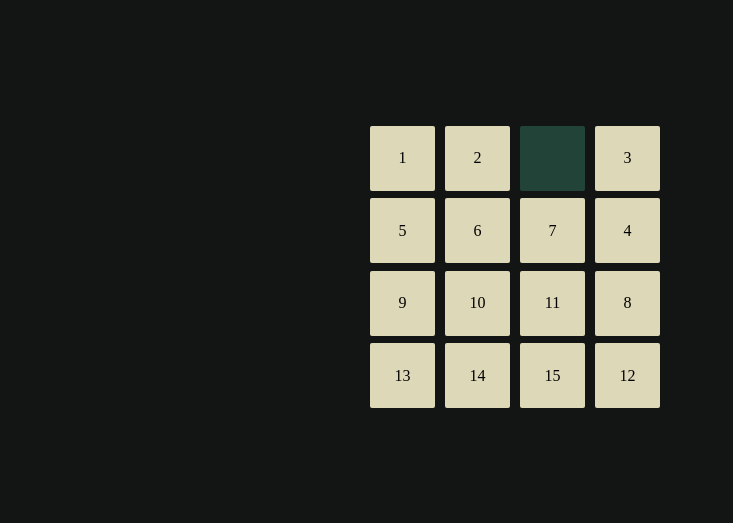
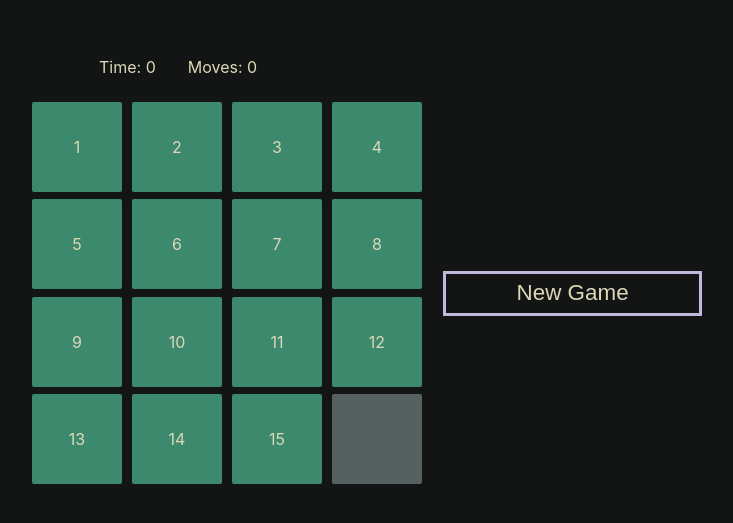
Before and after one commit to miradii/puzzle-15, a Vue app: page / in a window 1280 px wide. Shown: the part 133-656 px from the top of the page, without its empty margins (125-858 px from the left). Built offline with nearby package versions, Linux system fonts and the light colour scheme.

Commit message:
added winning check

```diff
--- a/src/App.vue
+++ b/src/App.vue
@@ -1,37 +1,66 @@
 <script>
-import { boardFactory, moveCell, randomizeBoard } from "./game-src/board";
+import { boardFactory, randomizeBoard } from "./game-src/board.js";
+import GameBoard from "./components/game-board.vue";
 export default {
+  components: { GameBoard },
   data() {
     return {
       board: [],
+      playing: false,
+      started: false,
+      time: 0,
+      interval: null,
     };
   },
   methods: {
-    moveCell,
-    cellClick(index, board) {
-      this.moveCell(index, board);
+    startGame() {
+      this.time = 0;
+      clearInterval(this.interval);
+      randomizeBoard(65, this.board);
+      this.started = true;
+      this.playing = true;
+      this.interval = setInterval(this.incrementTimer, 100);
+    },
+    pauseHandler() {
+      if (this.playing) {
+        this.playing = false;
+        clearInterval(this.interval);
+      } else {
+        this.playing = true;
+        this.interval = setInterval(this.incrementTimer, 100);
+      }
+    },
+    incrementTimer() {
+      this.time++;
+    },
+    handleWin() {
+      alert("You Win");
+      this.started = false;
+      this.playing = false;
+
+      clearInterval(this.interval);
     },
   },
   mounted() {
     this.board = boardFactory(4);
-    randomizeBoard(22, this.board);
   },
 };
 </script>
 
 <template>
   <main class="main">
-    <div class="cell-container">
-      <div
-        v-for="(cellNumber, index) in board.cells"
-        :key="cellNumber"
-        class="cell"
-        @click="cellClick(index, board)"
-        :class="{ empty: cellNumber === 0, correct: cellNumber === index + 1 }"
-      >
-        <div v-if="cellNumber > 0" class="number">
-          {{ cellNumber }}
-        </div>
+    <div class="hud">
+      <span>Time: {{ time }}</span>
+      <span>Moves: {{ board.moves }}</span>
+    </div>
+    <div class="game">
+      <GameBoard @win="handleWin" :board="board" :playing="playing" />
+      <div class="menu">
+        <button @click="startGame" class="btn">New Game</button>
+        <button v-if="started" @click="pauseHandler" class="btn">
+          <span v-if="playing">Pause</span>
+          <span v-else>Resume</span>
+        </button>
       </div>
     </div>
   </main>
@@ -47,32 +76,43 @@ main {
   background-color: $eerie-black;
   margin: 0;
   display: flex;
+  flex-direction: column;
   justify-content: center;
   align-items: center;
 }
-.cell-container {
-  min-width: 300px;
-  min-height: 300px;
-  border-radius: 0.2rem;
-  justify-content: space-between;
-  align-items: center;
-  display: grid;
-  grid-template-columns: repeat(4, calc((300px / 4) - 10px));
-  padding: 5px;
+.hud {
+  color: $dutch-white;
+  padding: 1rem;
+  width: 70%;
+  * {
+    margin: 1rem;
+  }
 }
-
-.cell {
+.game {
   display: flex;
+  flex-direction: row;
+  width: 100%;
   justify-content: center;
-  align-items: center;
-  height: calc((300px / 4) - 10px);
-  background-color: $dutch-white;
-  border-radius: 2px;
-  &.empty {
-    background-color: hsla(158.2, 39.1%, 28.6%, 0.6);
-    color: hsla(158.2, 39.1%, 28.6%, 0.6);
-  }
-  &.correct {
+}
+.menu {
+  display: flex;
+  flex-basis: 45%;
+  flex-direction: column;
+  justify-content: center;
+}
+.btn {
+  border: 0.2rem solid $lavender-blue;
+  background-color: $eerie-black;
+  flex-basis: 45px;
+  color: $dutch-white;
+  font-size: 1.4rem;
+  width: 45%;
+  margin: 1rem;
+  cursor: pointer;
+  &:hover {
+    background-color: $lavender-blue;
+    color: $eerie-black;
+    transition: 0.3s ease;
   }
 }
 </style>
--- a/src/assets/base.scss
+++ b/src/assets/base.scss
@@ -6,4 +6,6 @@ body,
 html {
   margin: 0;
   padding: 0;
+  font-family: -apple-system, BlinkMacSystemFont, "Segoe UI", Roboto, Oxygen,
+    Ubuntu, Cantarell, "Open Sans", "Helvetica Neue", sans-serif;
 }
--- a/src/components/game-board.vue
+++ b/src/components/game-board.vue
@@ -1 +1,74 @@
-vue
+<script>
+import {
+  moveCell,
+  checkBoardState,
+  moveUp,
+  moveRight,
+  moveLeft,
+  moveDown,
+} from "../game-src/board";
+export default {
+  props: ["board", "playing"],
+
+  methods: {
+    moveCell,
+    moveUp,
+    moveRight,
+    moveLeft,
+    moveDown,
+
+    cellClick(index, board) {
+      if (this.playing) {
+        this.moveCell(index, board);
+        if (checkBoardState(board)) this.$emit("win");
+      }
+    },
+  },
+};
+</script>
+
+<template>
+  <div class="cell-container">
+    <div
+      v-for="(cellNumber, index) in board.cells"
+      :key="cellNumber"
+      class="cell"
+      @click="cellClick(index, board)"
+      @keypress.down="moveDown"
+      :class="{ empty: cellNumber === 0, correct: cellNumber === index + 1 }"
+    >
+      <div v-if="cellNumber > 0" class="number">{{ cellNumber }}</div>
+    </div>
+  </div>
+</template>
+
+<style lang="scss" scoped>
+@import "../assets/base.scss";
+.cell-container {
+  min-width: 400px;
+  min-height: 400px;
+  border-radius: 0.2rem;
+  justify-content: space-between;
+  align-items: center;
+  display: grid;
+  grid-template-columns: repeat(4, calc((400px / 4) - 10px));
+  padding: 5px;
+}
+
+.cell {
+  display: flex;
+  justify-content: center;
+  align-items: center;
+  height: calc((400px / 4) - 10px);
+  background-color: $dutch-white;
+  border-radius: 2px;
+  animation: bounceIn, 3s linear;
+  &.empty {
+    background-color: hsl(180, 5%, 35.8%);
+  }
+  &.correct {
+    background-color: $viridian;
+    color: $dutch-white;
+  }
+}
+</style>
--- a/src/game-src/board.js
+++ b/src/game-src/board.js
@@ -1,16 +1,13 @@
-export default function boardFactory(size) {
+import { generateArray, repeat } from "../lib/utils";
+function boardFactory(size) {
   return {
     size,
     cells: generateArray(size * size - 1, 1),
     emptyCell: 15,
+    moves: 0,
   };
 }
-const generateArray = (num, add) => {
-  let puzzle = [...Array(num)].map((_, i) => i + add);
-  puzzle.push(0);
-  return puzzle;
-};
-
+// these check if a cell can move in a certain direction
 const canMoveRight = (index, boardSize) => !((index + 1) % boardSize === 0);
 const canMoveLeft = (index, boardSize) => !(index % boardSize === 0);
 const canMoveUp = (index, boardSize) =>
@@ -22,6 +19,7 @@ function swapCell(board, movingCell) {
   board.cells[board.emptyCell] = board.cells[movingCell];
   board.cells[movingCell] = 0;
   board.emptyCell = movingCell;
+  board.moves++;
 }
 
 // these function shift the board
@@ -39,33 +37,19 @@ function moveRight(board) {
   return willMove;
 }
 function moveDown(board) {
-  console.log("down");
   const movingCell = board.emptyCell - board.size;
   const willMove = canMoveDown(movingCell, board.size);
   if (willMove) swapCell(board, movingCell);
   return willMove;
 }
 function moveUp(board) {
-  console.log("up");
   const movingCell = board.emptyCell + board.size;
   const willMove = canMoveUp(movingCell, board.size);
   if (willMove) swapCell(board, movingCell);
   return willMove;
 }
 
-const moveSelector = {
-  1: moveRight,
-  "-1": moveLeft,
-  4: moveDown,
-  "-4": moveUp,
-};
-
-function repeat(num, cb) {
-  for (let i = num; i > 0; i--) {
-    cb();
-  }
-}
-
+// calculates the number of times and the direction a cell can move and moves it
 function moveCell(index, board) {
   const offset = board.emptyCell - index;
   console.log(offset);
@@ -95,6 +79,7 @@ function moveCell(index, board) {
   }
 }
 
+// randomized the board based on a difficulty level it starts from the solution and makes some number of mvoes
 function randomizeBoard(difficulty, board) {
   const moves = [moveUp, moveDown, moveLeft, moveRight];
   while (difficulty) {
@@ -105,6 +90,15 @@ function randomizeBoard(difficulty, board) {
       difficulty--;
     }
   }
+  board.moves = 0;
+}
+
+// a function that check if the board is solved
+function checkBoardState(board) {
+  for (let i = 0; i < board.cells.length - 1; i++) {
+    if (i + 1 !== board.cells[i]) return false;
+  }
+  return true;
 }
 
 export {
@@ -115,4 +109,5 @@ export {
   moveCell,
   boardFactory,
   randomizeBoard,
+  checkBoardState,
 };
--- a/src/lib/utils.js
+++ b/src/lib/utils.js
@@ -0,0 +1,15 @@
+const generateArray = (num, add) => {
+  let puzzle = [...Array(num)].map((_, i) => i + add);
+  puzzle.push(0);
+  return puzzle;
+};
+
+function repeat(num, cb) {
+  for (let i = num; i > 0; i--) {
+    cb();
+  }
+}
+
+
+
+export { generateArray, repeat }
```
